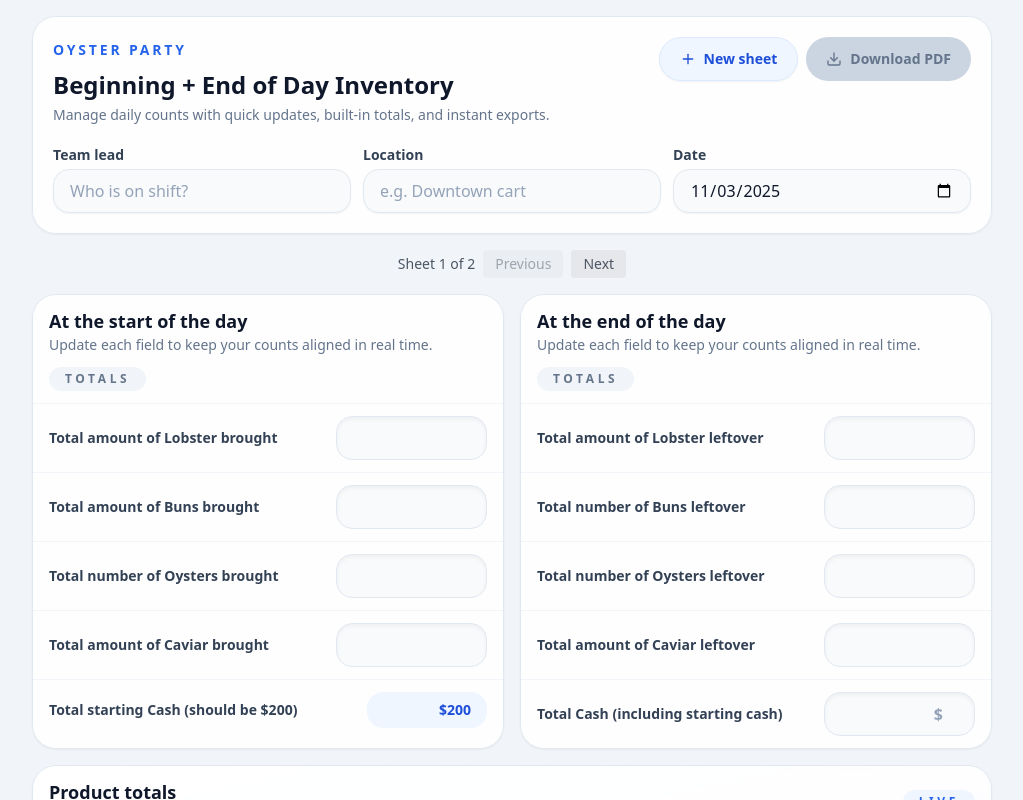
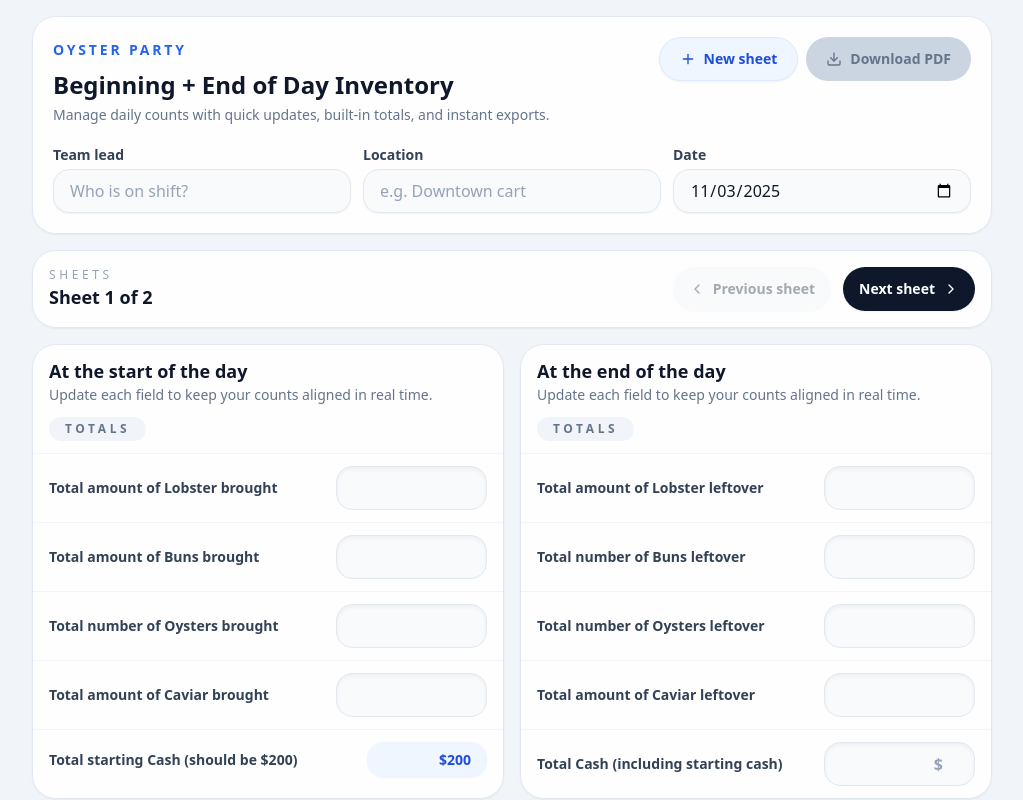
Before and after one commit to josealarconchacon/inventory-sheet, a React (Vite) app: page / in a window 1280 px wide. Both pictures are taken after a click on the button "New sheet". Shown: the top 800 px of the page, without its empty margins (128-1151 px from the left). Built offline with nearby package versions, Linux system fonts and the light colour scheme.

Commit message:
navigating between multiple inventory sheets

```diff
--- a/src/features/inventory/components/SheetNavigation.jsx
+++ b/src/features/inventory/components/SheetNavigation.jsx
@@ -1,3 +1,5 @@
+import { ChevronLeft, ChevronRight } from "lucide-react";
+
 const SheetNavigation = ({ currentIndex, total, onPrevious, onNext }) => {
   if (total <= 1) {
     return null;
@@ -7,27 +9,38 @@ const SheetNavigation = ({ currentIndex, total, onPrevious, onNext }) => {
   const isLast = currentIndex >= total - 1;
 
   return (
-    <div className="flex gap-2 justify-center mb-6 items-center text-sm text-gray-600">
-      <span>
+    <nav className="flex flex-col gap-4 rounded-3xl border border-slate-200 bg-white/90 px-4 py-4 text-slate-600 shadow-sm backdrop-blur sm:flex-row sm:items-center sm:justify-between">
+      <div className="flex flex-col text-center text-sm font-medium sm:text-left">
+        <span className="uppercase tracking-[0.3em] text-xs text-slate-400">
+          Sheets
+        </span>
+        <span className="text-lg font-semibold text-slate-900">
           Sheet {currentIndex + 1} of {total}
         </span>
+      </div>
+
+      <div className="flex flex-col gap-3 sm:flex-row">
         <button
           type="button"
           onClick={onPrevious}
           disabled={isFirst}
-        className="px-3 py-1 bg-gray-200 rounded disabled:opacity-50 disabled:cursor-not-allowed"
+          className="inline-flex items-center justify-center gap-2 rounded-full bg-slate-100 px-4 py-3 text-sm font-semibold text-slate-600 shadow-sm transition hover:bg-slate-200 focus-visible:outline-none focus-visible:ring-4 focus-visible:ring-blue-200 disabled:cursor-not-allowed disabled:opacity-50"
         >
-        Previous
+          <ChevronLeft className="h-4 w-4" />
+          Previous sheet
         </button>
+
         <button
           type="button"
           onClick={onNext}
           disabled={isLast}
-        className="px-3 py-1 bg-gray-200 rounded disabled:opacity-50 disabled:cursor-not-allowed"
+          className="inline-flex items-center justify-center gap-2 rounded-full bg-slate-900 px-4 py-3 text-sm font-semibold text-white shadow-sm transition hover:bg-slate-800 focus-visible:outline-none focus-visible:ring-4 focus-visible:ring-slate-400 focus-visible:ring-offset-2 focus-visible:ring-offset-white disabled:cursor-not-allowed disabled:bg-slate-300"
         >
-        Next
+          Next sheet
+          <ChevronRight className="h-4 w-4" />
         </button>
       </div>
+    </nav>
   );
 };
 
```
Lines whose indentation alone changed are shown as unchanged.
